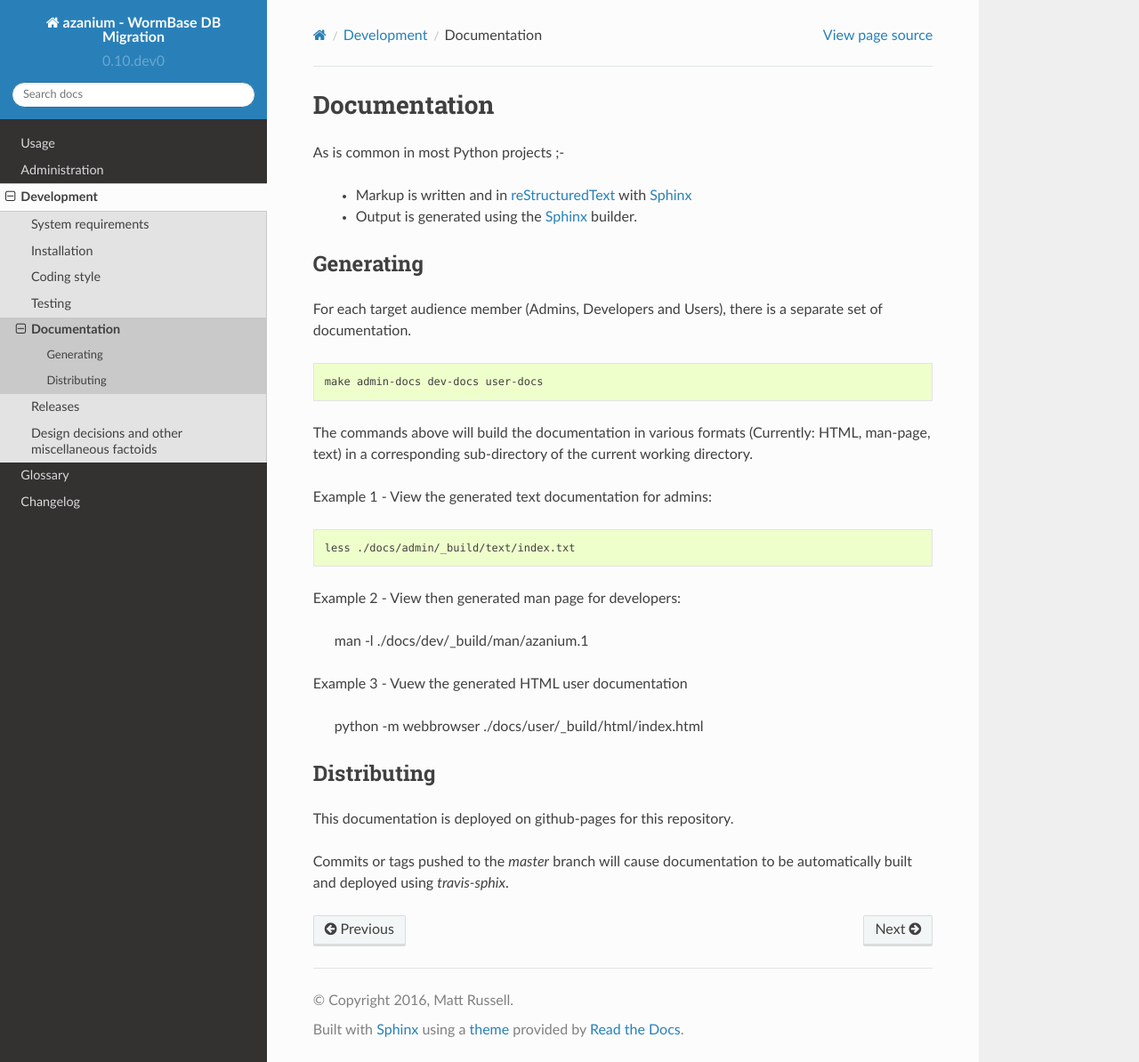
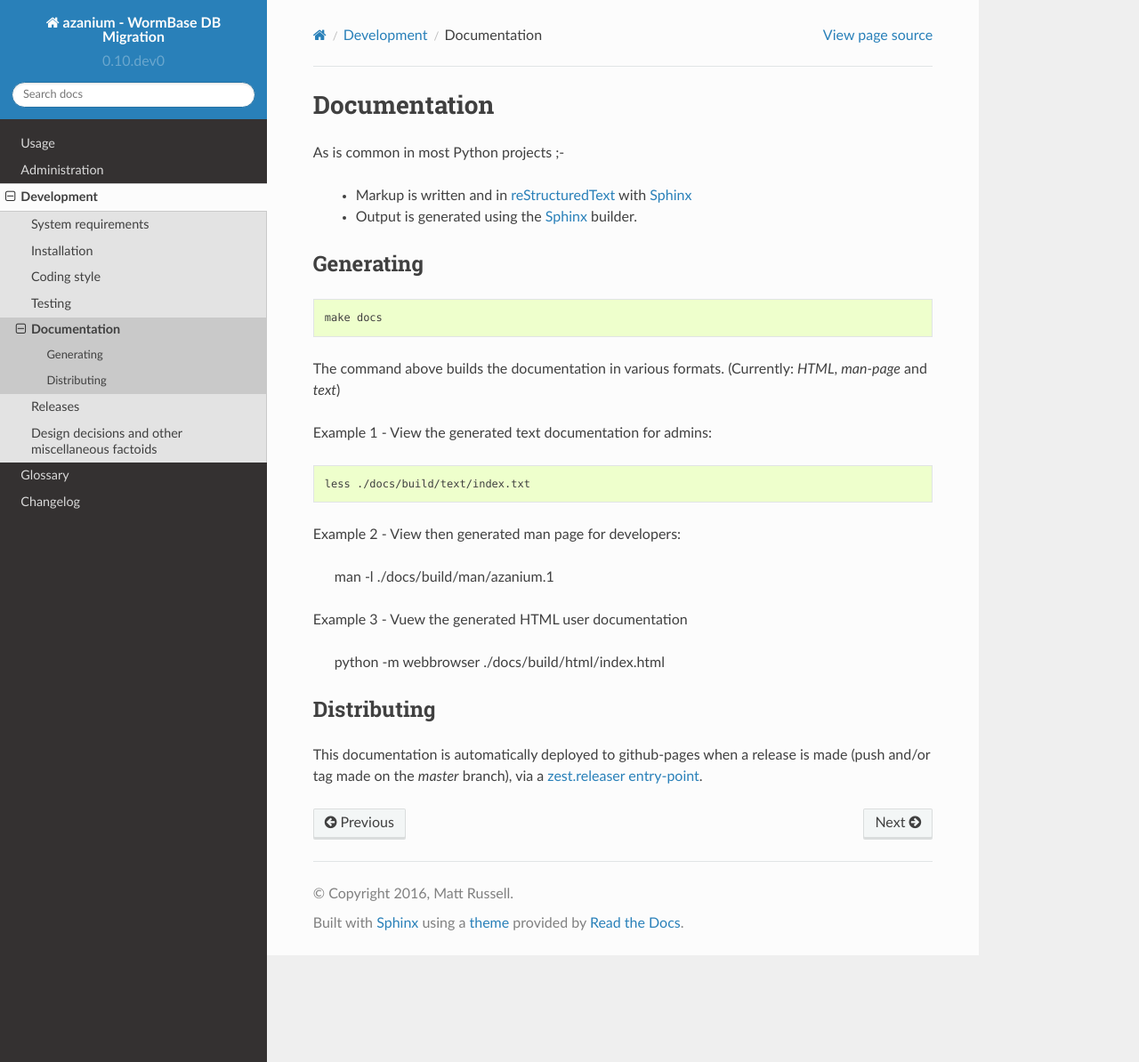
Before and after one commit to WormBase/db-migration, a Sphinx documentation site: the page built from docs/source/dev/documentation.rst, in a window 1280 px wide and 1194 px high. Shown: the whole window at 89% size. Built offline with Sphinx 7.4.7 and the Read the Docs theme 2.0.0, drawn with Linux system fonts in a browser that asks for light colours.

Commit message:
Update docs.

```diff
--- a/docs/source/dev/documentation.rst
+++ b/docs/source/dev/documentation.rst
@@ -8,40 +8,36 @@ As is common in most Python projects ;-
 
 Generating
 ==========
-For each target audience member (Admins, Developers and Users),
-there is a separate set of documentation.
 
 .. code-block:: bash
 
-   make admin-docs dev-docs user-docs
+   make docs
 
-The commands above will build the documentation in various formats
-(Currently: HTML, man-page, text) in a corresponding sub-directory of
-the current working directory.
+The command above builds the documentation in various formats.
+(Currently: *HTML*, *man-page* and *text*)
 
 Example 1 - View the generated text documentation for admins:
 
 .. code-block:: bash
 
-   less ./docs/admin/_build/text/index.txt
+   less ./docs/build/text/index.txt
 
 Example 2 - View then generated man page for developers:
 
-   man -l ./docs/dev/_build/man/azanium.1
+   man -l ./docs/build/man/azanium.1
 
 Example 3 - Vuew the generated HTML user documentation
 
-   python -m webbrowser ./docs/user/_build/html/index.html
+   python -m webbrowser ./docs/build/html/index.html
 
 
 Distributing
 ============
-This documentation is deployed on github-pages for this repository.
-
-Commits or tags pushed to the `master` branch will cause documentation
-to be automatically built and deployed using `travis-sphix`.
-
+This documentation is automatically deployed to github-pages when a
+release is made (push and/or tag made on the `master` branch), via a
+`zest.releaser entry-point`_.
 
 
 .. _reStructuredText: http://www.sphinx-doc.org/en/stable/rest.html
 .. _Sphinx: http://www.sphinx-doc.org/en/stable/
+.. _`zest.releaser entry-point`: https://zestreleaser.readthedocs.io/en/latest/entrypoints.html
```
